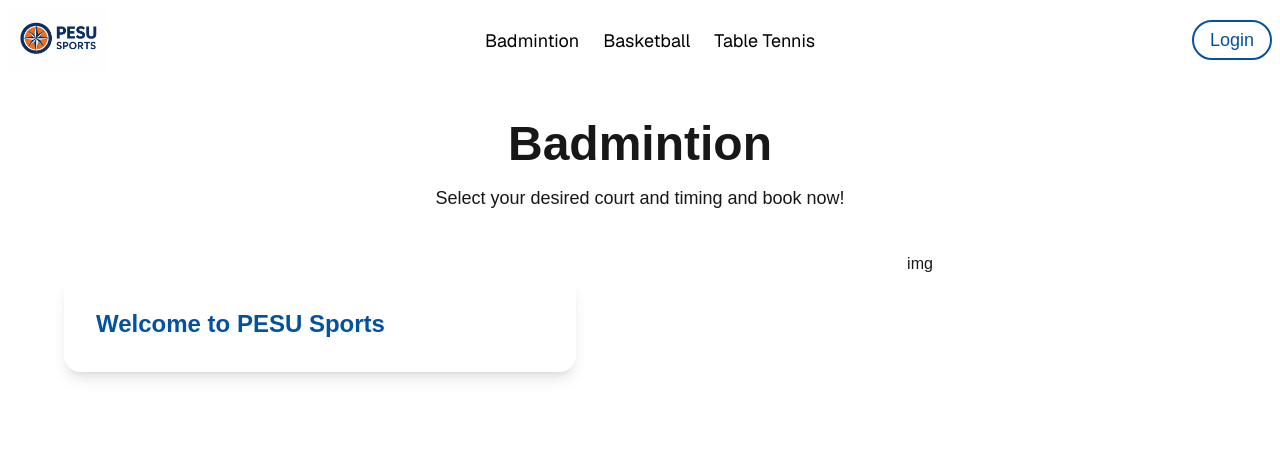
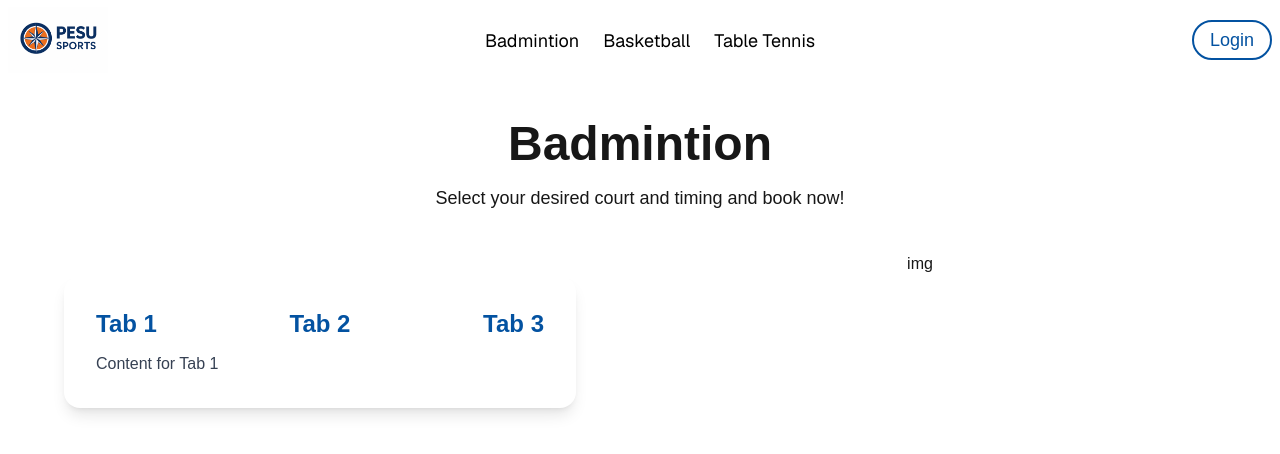
Before and after one commit to acrticsludge/pesu-sports, a Next.js app: page /Badminton in a window 1280 px wide. Shown: the top 454 px of the page. Built offline with nearby package versions, Linux system fonts and the light colour scheme.

Commit message:
Added tabs to the booking menu in Badminton page

```diff
--- a/src/app/Badminton/page.tsx
+++ b/src/app/Badminton/page.tsx
@@ -1,6 +1,9 @@
+"use client";
 import NavBar from "../NavBar";
+import React, { useState } from "react";
 
 export default function Badminton() {
+  const [activeTab, setActiveTab] = useState("tab1");
   return (
     <div className="flex flex-col items-center pt-[80px]">
       <div>
@@ -14,9 +17,35 @@ export default function Badminton() {
       </p>
       <div className="flex flex-row justify-center w-full pt-10">
         <div className="bg-white rounded-2xl p-8 shadow-lg max-w-lg w-1/2 m-6">
-          <h2 className="text-2xl font-bold text-[#0352a1]">
-            Welcome to PESU Sports
-          </h2>
+          <div className="flex justify-between tabs text-2xl font-bold text-[#0352a1]">
+            <button
+              onClick={() => setActiveTab("tab1")}
+              className="cursor-pointer hover:scale-105 transition-transform duration-300"
+            >
+              Tab 1
+            </button>
+            <button
+              onClick={() => setActiveTab("tab2")}
+              className="cursor-pointer hover:scale-105 transition-transform duration-300"
+            >
+              Tab 2
+            </button>
+            <button
+              onClick={() => setActiveTab("tab3")}
+              className="cursor-pointer hover:scale-105 transition-transform duration-300"
+            >
+              Tab 3
+            </button>
+          </div>
+          {activeTab === "tab1" && (
+            <div className="text-gray-700 mt-3">Content for Tab 1</div>
+          )}
+          {activeTab === "tab2" && (
+            <div className="text-gray-700 mt-3">Content for Tab 2</div>
+          )}
+          {activeTab === "tab3" && (
+            <div className="text-gray-700 mt-3">Content for Tab 3</div>
+          )}
         </div>
         <div className="w-1/2 text-center">img</div>
       </div>
```
